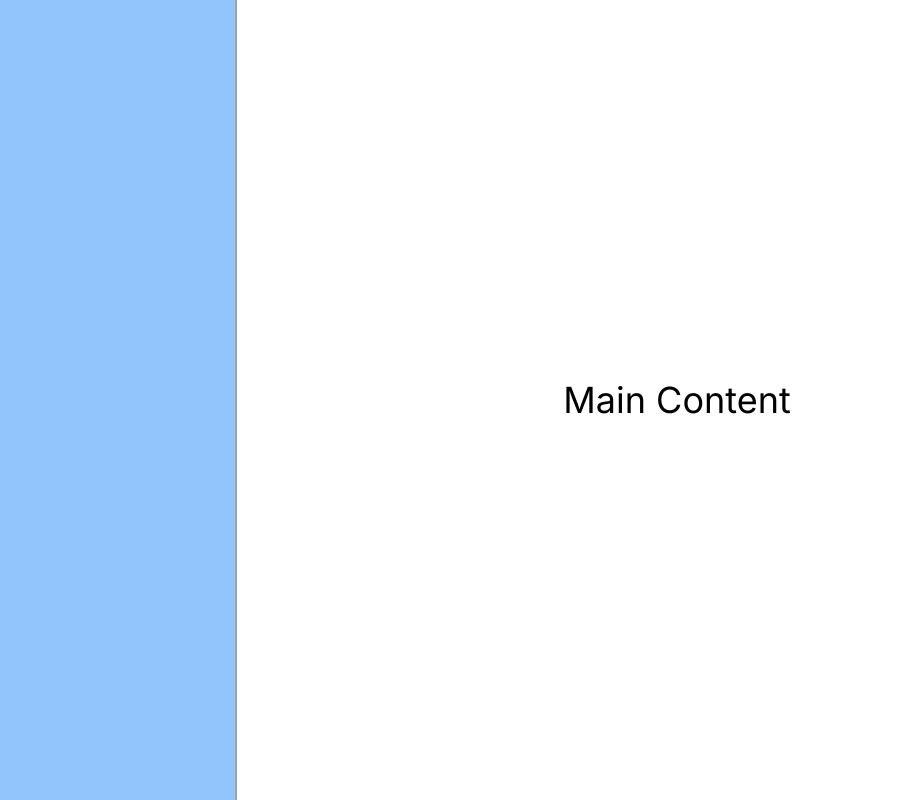
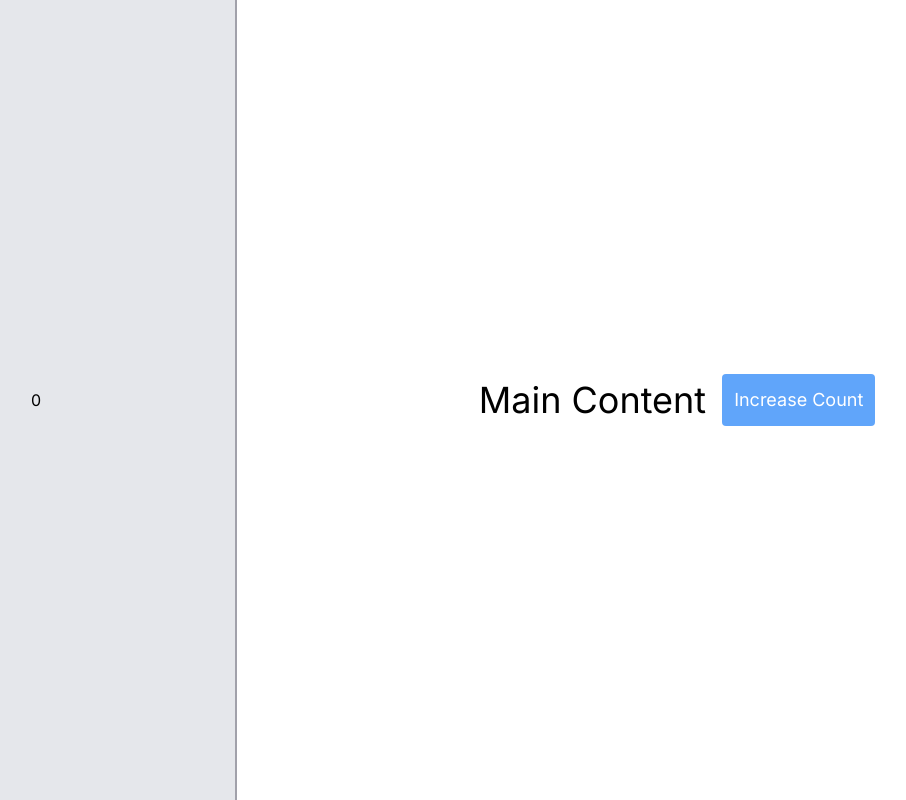
Before and after one commit to aziznal/nextjs-dynamic-resizeable-sidenav, a Next.js app: page /home in a window 1280 px wide. Shown: the whole page, without its empty margins (163-1069 px from the left). Built offline with nearby package versions, Linux system fonts and the light colour scheme.

Commit message:
create dynamic sidenav using portals

```diff
--- a/app/(split-layout)/home/page.tsx
+++ b/app/(split-layout)/home/page.tsx
@@ -1,8 +1,28 @@
+"use client";
+
+import { useSidenavContext } from "@/contexts/sidenav-context";
+import { useState } from "react";
+import { createPortal } from "react-dom";
+
 export default function Home() {
+  const { getPortalContainer, portalReady } = useSidenavContext();
+
+  const [count, setCount] = useState(0);
+
+  if (!portalReady) return null;
+
   return (
     <>
-      <h1 className="flex h-full items-center justify-center text-4xl">
-        Main Content
+      {createPortal(<h1>{count}</h1>, getPortalContainer())}
+
+      <h1 className="flex h-full items-center justify-center gap-4 text-4xl">
+        Main Content{" "}
+        <button
+          onClick={() => setCount((prev) => prev + 1)}
+          className="rounded bg-blue-400 p-3 text-lg text-white"
+        >
+          Increase Count
+        </button>
       </h1>
     </>
   );
--- a/app/(split-layout)/layout.tsx
+++ b/app/(split-layout)/layout.tsx
@@ -7,9 +7,7 @@ export default function Layout_SplitLayout({
 }) {
   return (
     <div className="relative flex min-h-full">
-      <Sidenav className="sticky top-0">
-        <h1 className="text-4xl font-bold">Sidenav</h1>
-      </Sidenav>
+      <Sidenav className="sticky top-0" />
 
       <main className="flex flex-1 flex-col">{children}</main>
     </div>
--- a/components/sidenav.tsx
+++ b/components/sidenav.tsx
@@ -1,29 +1,15 @@
 "use client";
 
 import { useSidenavContext } from "@/contexts/sidenav-context";
-import { forwardRef, useEffect } from "react";
+import { forwardRef } from "react";
 
 export type SidenavProps = React.HTMLAttributes<HTMLDivElement> & {
   children?: React.ReactNode;
 };
 
-const FooComponent = () => {
-  return <div className="h-full w-full bg-blue-300"></div>;
-};
-
 const Sidenav = forwardRef<HTMLDivElement, SidenavProps>(
   ({ className, style, ...props }, ref) => {
-    const { content, setContent } = useSidenavContext();
-
-    useEffect(() => {
-      const timeout = setTimeout(() => {
-        setContent(FooComponent());
-      }, 1000);
-
-      return () => {
-        clearTimeout(timeout);
-      };
-    }, []);
+    const { portalId } = useSidenavContext();
 
     return (
       <div
@@ -34,10 +20,8 @@ const Sidenav = forwardRef<HTMLDivElement, SidenavProps>(
         {/* Sidenav Body */}
         <div
           className="flex h-full w-full flex-col items-center justify-center bg-gray-200"
-          id="sidenav-content"
-        >
-          {content}
-        </div>
+          id={portalId}
+        ></div>
       </div>
     );
   }
--- a/contexts/sidenav-context.tsx
+++ b/contexts/sidenav-context.tsx
@@ -1,24 +1,49 @@
 "use client";
 
-import { ReactNode, createContext, useContext, useState } from "react";
+import {
+  ReactNode,
+  createContext,
+  useContext,
+  useEffect,
+  useState,
+} from "react";
 
 export type SidenavContextProps = {
   content: ReactNode;
   setContent: (children: ReactNode) => void;
+
+  portalId: string;
+  getPortalContainer: () => Element;
+  portalReady: boolean;
 };
 
 export const SidenavContext = createContext<SidenavContextProps>({
   content: <></>,
   setContent: () => {},
+
+  portalId: "",
+  getPortalContainer: () => document.createElement("div"),
+  portalReady: false,
 });
 
 export const useSidenavContext = () => useContext(SidenavContext);
 
 export const SidenavProvider = ({ children }: { children: ReactNode }) => {
   const [content, setContent] = useState<ReactNode>(<div>Hello World!</div>);
+  const [portalReady, setPortalReady] = useState(false);
+
+  const portalId = "sidenav-content-portal";
+
+  const getPortalContainer = () => document.getElementById(portalId) as Element;
+
+  useEffect(() => {
+    setPortalReady(true);
+  }, []);
 
   return (
-    <SidenavContext.Provider value={{ content, setContent }}>
+    <SidenavContext.Provider
+      value={{ content, setContent, portalId, getPortalContainer, portalReady }}
+    >
       {children}
     </SidenavContext.Provider>
   );
```
